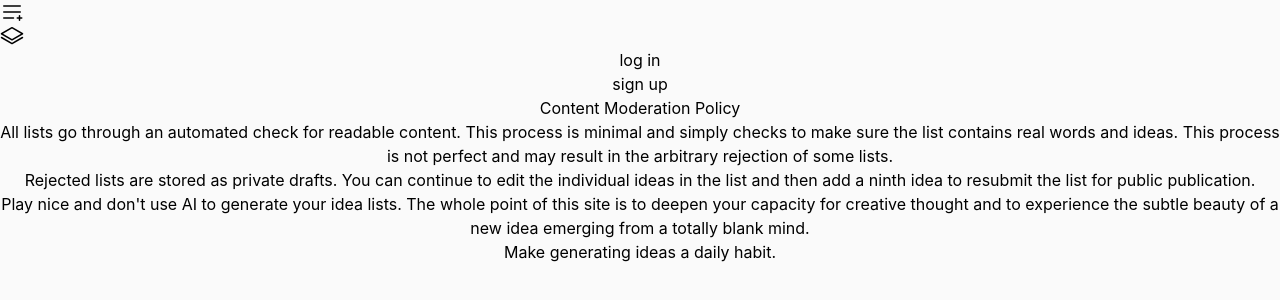
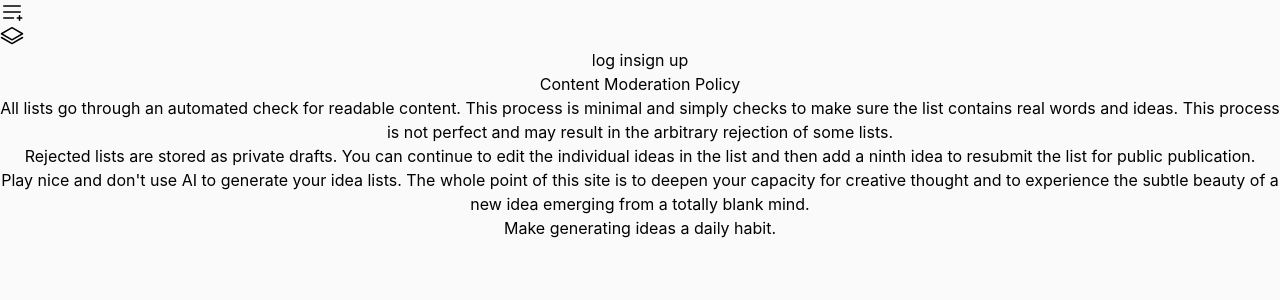
Before and after one commit to josephrmartinez/nineideasfrontend, a React (Vite) app: page /content-moderation in a window 1280 px wide. Shown: the top 300 px of the page. Built offline with nearby package versions, Linux system fonts and the light colour scheme.

Commit message:
Utilize isPending state, drop useMatch on root

```diff
--- a/src/routes/root.jsx
+++ b/src/routes/root.jsx
@@ -1,43 +1,35 @@
-// import { useState, useEffect } from 'react';
 import '../App.css';
 import { ListPlus, StackSimple } from "@phosphor-icons/react";
-import { Outlet, NavLink, useMatch } from "react-router-dom";
+import { Outlet, NavLink } from "react-router-dom";
 import { useAuth } from '../contexts/authContext';
 import { useNavigate } from 'react-router-dom';
-// import { getUserData } from '../utils/user';
-
-
 
 export default function Root() {
   const { userAuthData, isLoggedIn, authLogout } = useAuth()
-  // const [userData, setUserData] = useState({})
   const navigate = useNavigate()
-
-  const isLoginActive = useMatch("/login");
-  const isSignupActive = useMatch("/signup");
-  const isListsActive = useMatch("/lists")
-  const isAddListActive = useMatch("/")
-  const isUserActive = useMatch(`/user/${userAuthData?.userId}/*`)
-
-
 
   function handleLogout(){
     authLogout()
     navigate('/')
   }
 
-
   return (
     <div className='min-h-screen flex flex-col'>
       <div className='h-14 border-b-2 px-4'>
         <div className='flex flex-row w-full justify-between items-center h-full'>
           <div className='grid grid-cols-2 gap-6'>
-            <NavLink to={`/`}
+            <NavLink
+              to={`/`}
+              className={({isActive, isPending}) =>
+                  `cursor-pointer ${isActive ? 'text-[#ff3c00]' : isPending ? 'text-[#ff3c00] animate-pulse' : 'text-[#636062]'}`}
             >
-                <ListPlus size={24} className={`cursor-pointer ${isAddListActive ? 'text-[#ff3c00]' : 'text-[#636062]'}`} />
+                <ListPlus size={24} />
             </NavLink>
-            <NavLink to={`/lists`}>
-                <StackSimple size={24} className={`cursor-pointer ${isListsActive ? 'text-[#ff3c00]' : 'text-[#636062]'}`} />
+            <NavLink
+              to={`/lists`}
+              className={({isActive, isPending}) =>
+                  `cursor-pointer ${isActive ? 'text-[#ff3c00]' : isPending ? 'text-[#ff3c00] animate-pulse' : 'text-[#636062]'}`}>
+                <StackSimple size={24} />
             </NavLink>
           </div>
           <div className='grid grid-cols-2 gap-4'>
@@ -46,18 +38,21 @@ export default function Root() {
                 <NavLink
                 to={`/user/${userAuthData.userId}`}
                 className={({isActive, isPending}) =>
-                  `text-sm cursor-pointer font-semibold ${isActive ? 'text-[#ff3c00] ' : isPending ? 'text-orange-500' : 'text-neutral-500'}`}>
+                  `text-sm cursor-pointer font-semibold ${isActive ? 'text-[#ff3c00] ' : isPending ? 'text-[#ff3c00] animate-pulse' : 'text-neutral-500'}`}>
                   {userAuthData?.username}
                 </NavLink>
                 <div className="text-sm cursor-pointer font-semibold text-neutral-500" onClick={()=> handleLogout()}>sign out</div>
               </>
             ) : (
               <>
-                <NavLink to={`/login`} className="font-semibold text-neutral-500">
-                  <div className={`text-sm cursor-pointer ${isLoginActive ? 'font-semibold text-[#ff3c00]' : ''}`}>log in</div>
+                <NavLink to={`/login`}
+                className={({isActive, isPending}) =>
+                `text-sm cursor-pointer font-semibold ${isActive ? 'text-[#ff3c00]' : 'text-neutral-500'}`}>
+                  log in
                 </NavLink>
-                <NavLink to={`/signup`} className="font-semibold text-neutral-500">
-                  <div className={`text-sm cursor-pointer w-14 ${isSignupActive ? 'font-semibold text-[#ff3c00]' : ''}`}>sign up</div>
+                <NavLink to={`/signup`} className={({isActive, isPending}) =>
+                `text-sm cursor-pointer font-semibold ${isActive ? 'text-[#ff3c00]' : 'text-neutral-500'}`}>
+                  sign up
                 </NavLink>
               </>
             )}
```
Also changed, not shown: 1 other file (tests, documents, lock files or other folders).
